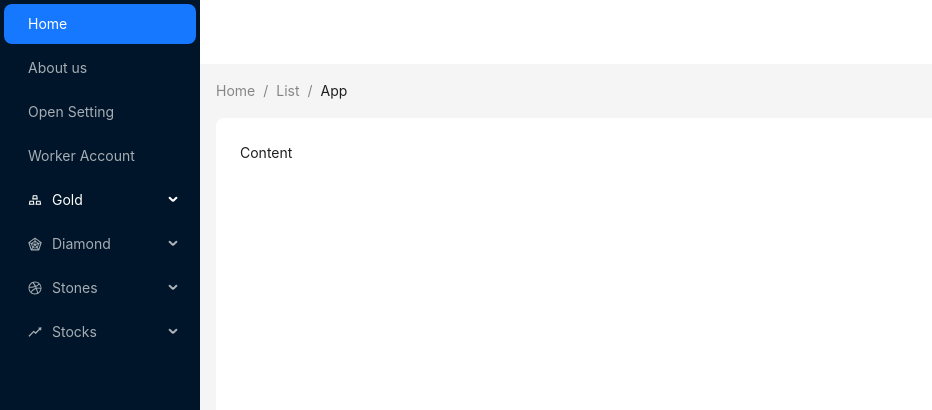
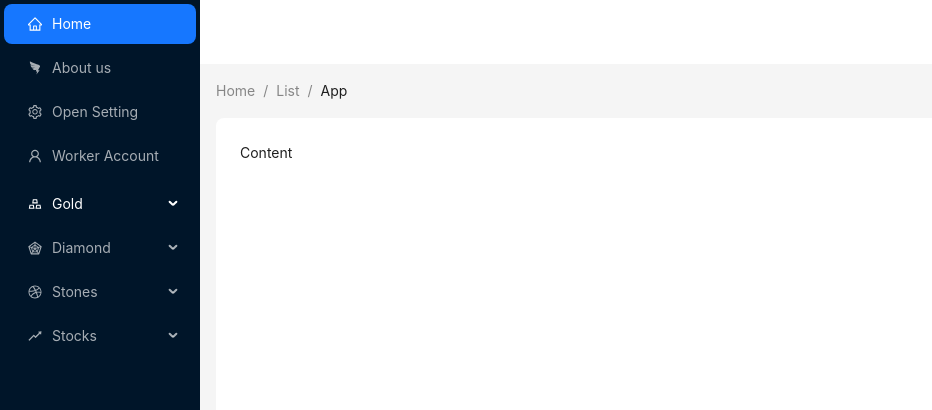
Before and after one commit to ANUXR4G/Jewellery-Website, a React (Create React App) app: page / in a window 1280 px wide. Shown: the top 410 px of the page, without its empty margins (0-932 px from the left). Built offline with nearby package versions, Linux system fonts and the light colour scheme.

Commit message:
Initial Commit

```diff
--- a/package.json
+++ b/package.json
@@ -3,6 +3,7 @@
   "version": "0.1.0",
   "private": true,
   "dependencies": {
+    "@ant-design/icons": "^5.4.0",
     "@testing-library/jest-dom": "^5.17.0",
     "@testing-library/react": "^13.4.0",
     "@testing-library/user-event": "^13.5.0",
--- a/src/Components/header.js
+++ b/src/Components/header.js
@@ -9,17 +9,22 @@ import {
   PieChartOutlined,
   TeamOutlined,
   UserOutlined,
+  SettingOutlined,
+  DingtalkOutlined,
+  HomeOutlined,
 } from '@ant-design/icons';
 import { Breadcrumb, Layout, Menu, theme } from 'antd';
 
 const { Header, Content, Sider, Footer } = Layout;
 
+const items1 = [
+  { key: '1', label: 'Home', icon: <HomeOutlined /> },
+  { key: '2', label: 'About us', icon: <DingtalkOutlined />},
+  { key: '3', label: 'Open Setting', icon: <SettingOutlined />},
+  { key: '4', label: 'Worker Account', icon: <UserOutlined />},
+]
 
-const items1 = [
-  { key: '1', label: 'Home' },
-  { key: '2', label: 'About us' },
-  { key: '3', label: 'Open Setting' },
-  { key: '4', label: 'Worker Account' },
+const items2 = [
   {
     key: 'sub1',
     icon: React.createElement(GoldOutlined),
@@ -37,9 +42,8 @@ const items1 = [
     icon: React.createElement(RadarChartOutlined),
     label: 'Diamond',
     children: [
-      { key: '6', label: 'option6' },
-      { key: '7', label: 'option7' },
-      { key: '8', label: 'option8' },
+      { key: '6', label: 'Polki' },
+      { key: '7', label: 'Panna' },
     ],
   },
   {
@@ -47,8 +51,8 @@ const items1 = [
     icon: React.createElement(DribbbleOutlined),
     label: 'Stones',
     children: [
-      { key: '9', label: 'Colors Stone' },
-      { key: '10', label: 'Kundan' },
+      { key: '8', label: 'Colors Stone' },
+      { key: '9', label: 'Kundan' },
     ],
   },
   {
@@ -56,8 +60,8 @@ const items1 = [
     icon: React.createElement(RiseOutlined),
     label: 'Stocks',
     children: [
-      { key: '11', label: 'Raw Stocks' },
-      { key: '12', label: 'Ready Stocks' },
+      { key: '10', label: 'Raw Stocks' },
+      { key: '11', label: 'Ready Stocks' },
     ],
   },
 ];
@@ -96,6 +100,7 @@ const Headermain = () => {
       <Sider collapsible collapsed={collapsed} onCollapse={(value) => setCollapsed(value)}>
         <div className="demo-logo-vertical" />
         <Menu theme="dark" defaultSelectedKeys={['1']} mode="inline" items={items1} />
+        <Menu theme="dark" defaultSelectedKeys={['2']} mode="inline" items={items2} />
       </Sider>
       <Layout>
         <Header
```
Also changed, not shown: 1 other file (tests, documents, lock files or other folders).
